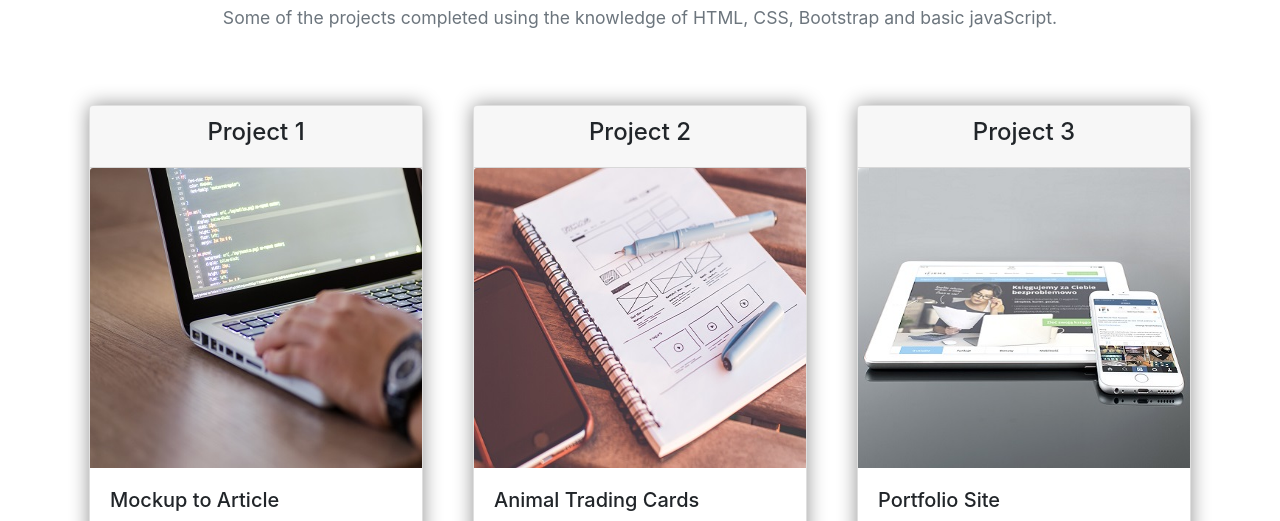
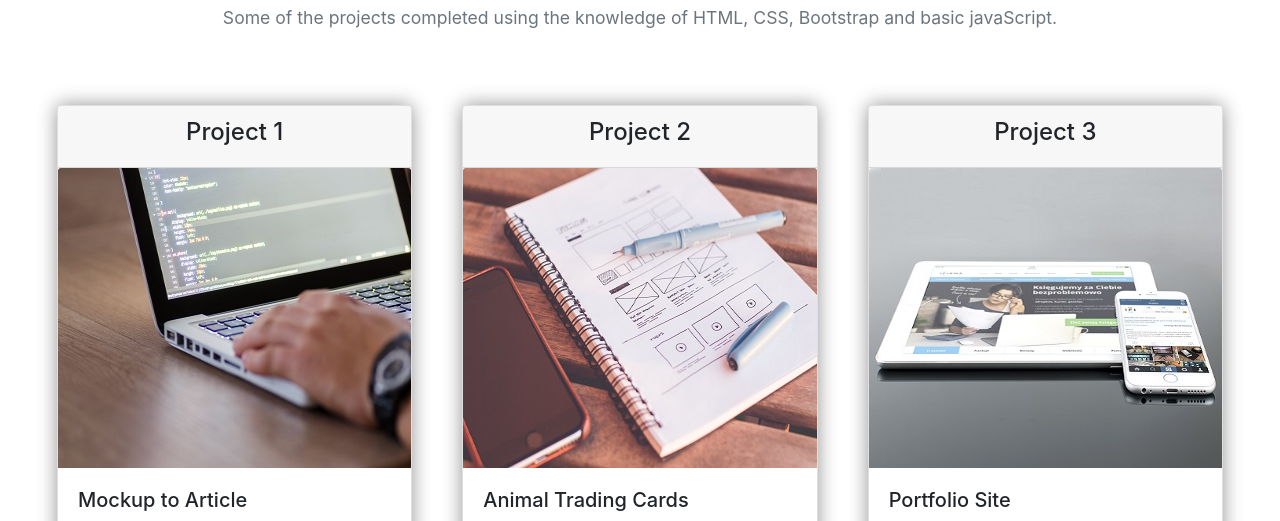
Before and after one commit to saketpareek/Build-a-Portfolio-Site, a plain HTML site: page index.html in a window 1280 px wide. Shown: the part 1517-2038 px from the top of the page. Drawn offline with nearby package versions, Linux system fonts and the light colour scheme; a web font is replaced by a local one.

Commit message:
Set card container width according to different sizes

```diff
--- a/css/style.css
+++ b/css/style.css
@@ -1,5 +1,5 @@
 
-/* MEDIA QUERIES - Changes the font-sizes of heading and paragraph on the main home section image (just below the navbar) according to different viewport.  */
+/* MEDIA QUERIES - Changes the font-sizes of heading and paragraph on the main home section image (just below the navbar) according to different viewport. Also changes the card container width on medium to xl sizes and sets 10px margin all across.  */
 
 @media(min-width: 0px) {
   .img-heading {
@@ -21,6 +21,9 @@
   .img-paragraph {
     font-size: 2.5rem;
   }
+  #work-section .container-fluid {
+    width: 80%;
+  }
 }
 
 
@@ -34,6 +37,9 @@
 @media(min-width: 992px) {
   .img-heading {
     font-size: 11rem;
+  }
+  #work-section .container-fluid {
+    width: 95%;
   }
 }
 
@@ -121,11 +127,6 @@ button:focus {
 
 /* WORK SECTION */
 
-#work-section .container-fluid {
-  width: 90%;
-}
-
-
 #work-section .card {
   box-shadow: 0px 0px 19px 0px rgba(0,0,0,0.43);
 }
```
